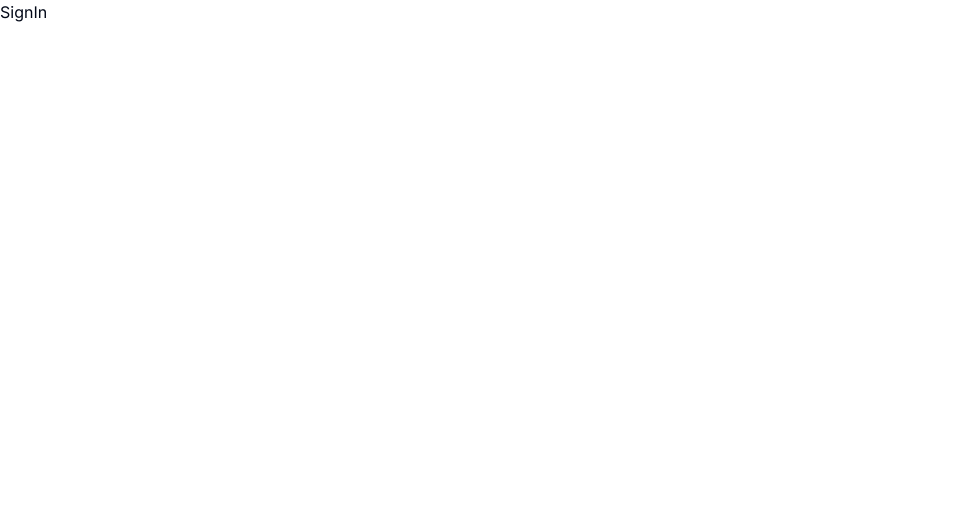
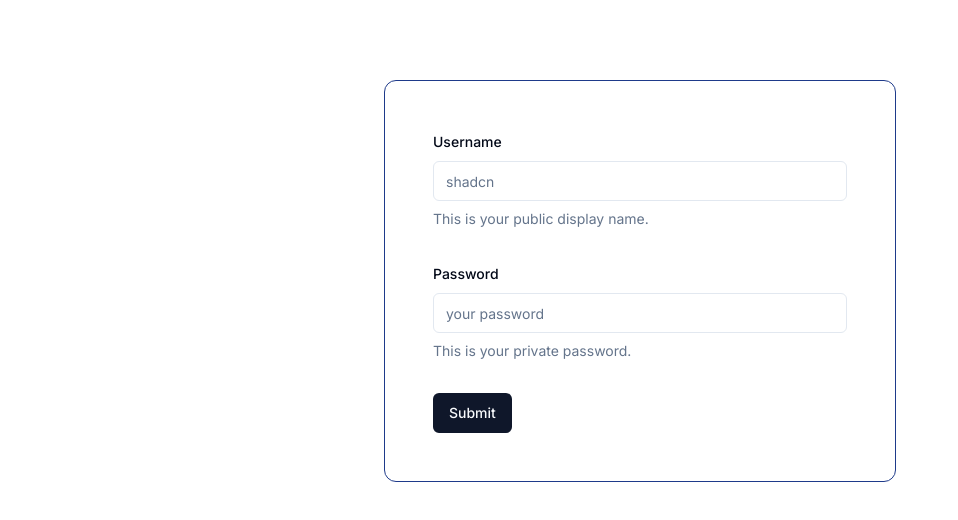
Before and after one commit to OmBharti999/creatorship, a Next.js app: page /sign-in in a window 1280 px wide. Shown: the top 520 px of the page, without its empty margins (0-958 px from the left). Built offline with nearby package versions, Linux system fonts and the light colour scheme.

Commit message:
add signin page

```diff
--- a/app/(auth)/sign-in/page.tsx
+++ b/app/(auth)/sign-in/page.tsx
@@ -20,10 +20,24 @@ const formSchema = z.object({
   username: z.string().min(2, {
     message: "Username must be at least 2 characters.",
   }),
+  password: z.string().min(7, {
+    message: "Password must be at least 7 characters.",
+  }),
 });
 
-export function ProfileForm() {
-  // ...
+export function SignInForm() {
+  const form = useForm<z.infer<typeof formSchema>>({
+    resolver: zodResolver(formSchema),
+    defaultValues: {
+      username: "",
+      password: "",
+    },
+  });
+  function onSubmit(values: z.infer<typeof formSchema>) {
+    // Do something with the form values.
+    // ✅ This will be type-safe and validated.
+    console.log(values);
+  }
 
   return (
     <Form {...form}>
@@ -44,6 +58,20 @@ export function ProfileForm() {
             </FormItem>
           )}
         />
+        <FormField
+          control={form.control}
+          name="password"
+          render={({ field }) => (
+            <FormItem>
+              <FormLabel>Password</FormLabel>
+              <FormControl>
+                <Input placeholder="your password" {...field} />
+              </FormControl>
+              <FormDescription>This is your private password.</FormDescription>
+              <FormMessage />
+            </FormItem>
+          )}
+        />
         <Button type="submit">Submit</Button>
       </form>
     </Form>
@@ -51,7 +79,13 @@ export function ProfileForm() {
 }
 
 const SignIn = () => {
-  return <div>SignIn</div>;
+  return (
+    <section>
+      <div className="max-w-lg mx-auto border border-blue-900 p-12 rounded-xl my-20">
+        <SignInForm />
+      </div>
+    </section>
+  );
 };
 
 export default SignIn;
```
